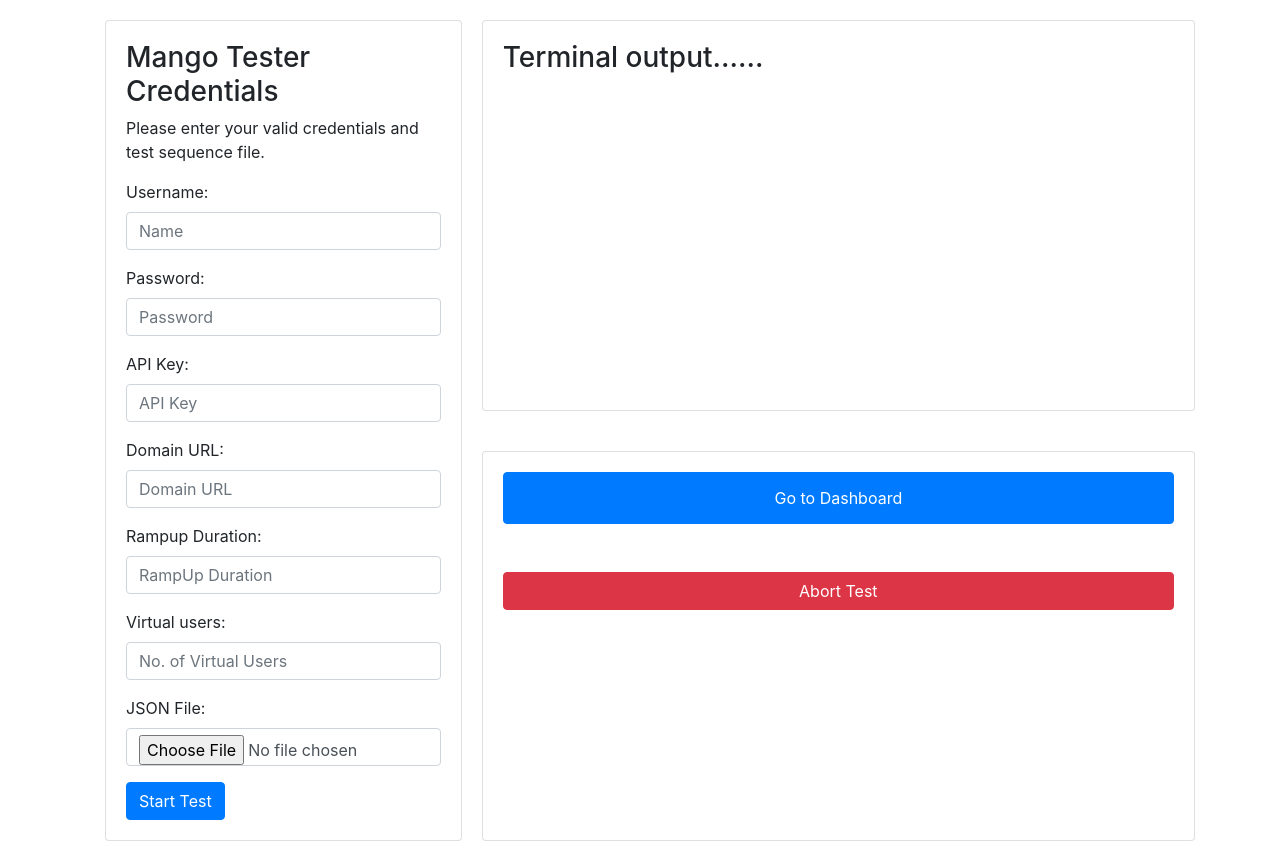
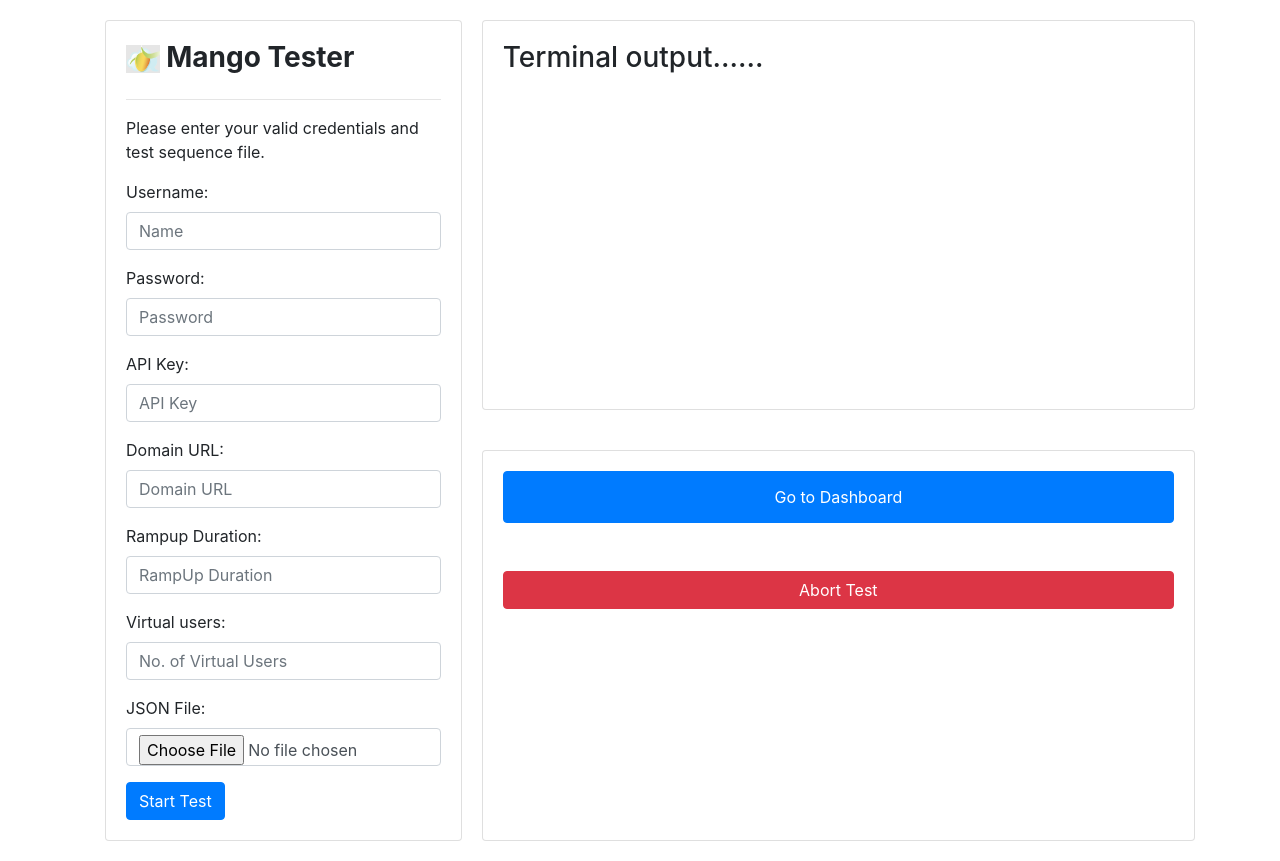
Before and after one commit to brownboyD/Load_tester_v1, a website: page static/index.html in a window 1280 px wide. Drawn offline with nearby package versions, Linux system fonts and the light colour scheme.

Commit message:
file structuring improved and some styling

```diff
--- a/static/index.html
+++ b/static/index.html
@@ -35,6 +35,10 @@
       .form-div {
         padding: 20px;
       }
+      .logo {
+        width: 1.2em;
+        height: 1em;
+      }
     </style>
 
   </head>
@@ -43,7 +47,8 @@
       <div class="left-column">
         <!-- Left Column Content -->
         <div class="card form-div">
-          <h3>Mango Tester Credentials</h3>
+          <h3><strong><img src = "./assets/onlymango.png" class = "logo"> Mango Tester</strong></h3>
+          <hr>
           <p>Please enter your valid credentials and test sequence file.</p>
           <form enctype="multipart/form-data">
             <div class="form-group">
@@ -144,7 +149,7 @@
         </div>
       </div>
     </div>
-    <script src = "validationScript.js"></script>
-    <script src = "startTest.js" ></script>
+    <script src = "./scripts/validationScript.js"></script>
+    <script src = "./scripts/startTest.js" ></script>
   </body>
 </html>
```
Also changed, not shown: static/assets/mangoLogo.png (added), static/assets/onlymango.png (added), static/scripts/startTest.js (renamed from static/startTest.js), static/scripts/validationScript.js (renamed from static/validationScript.js).
